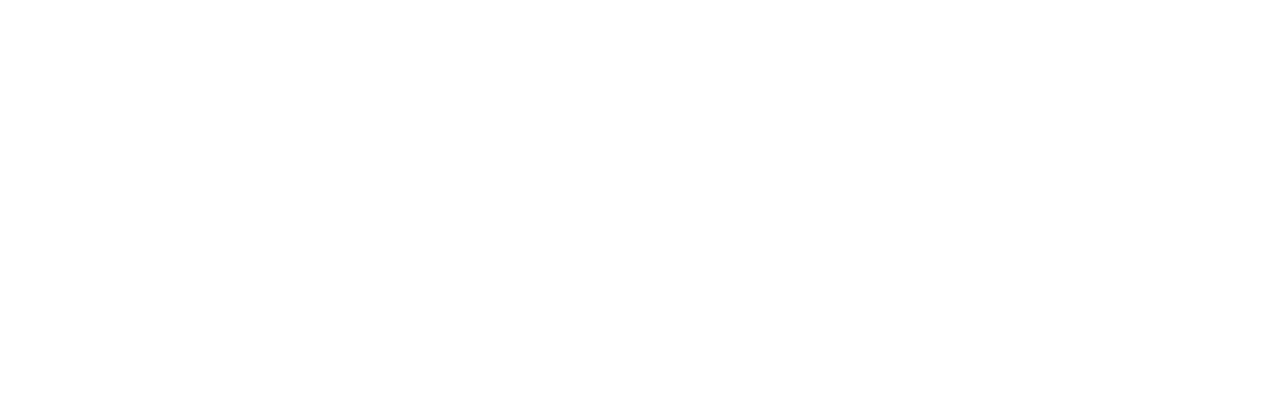
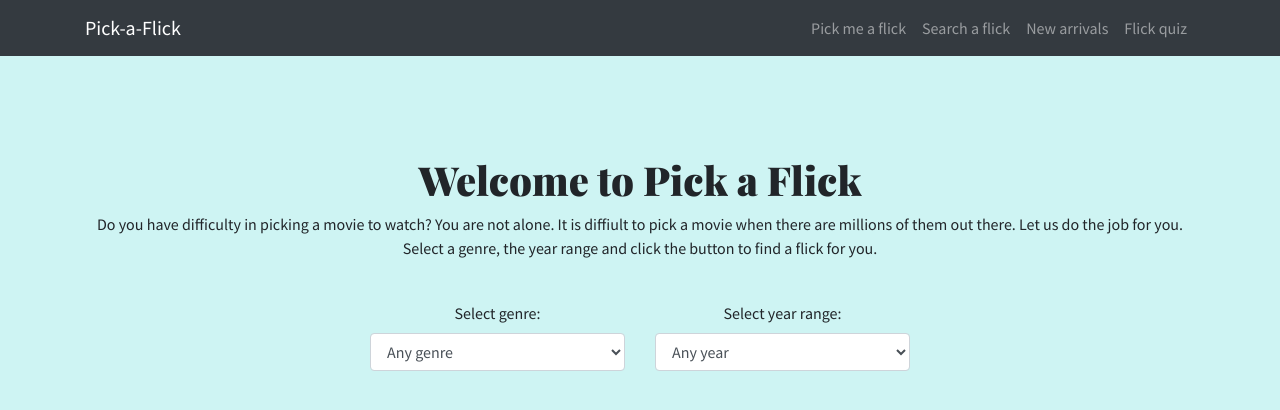
Before and after one commit to vishkid84/pickaflick_milestone_2, a plain HTML site: page index.html in a window 1280 px wide. Drawn offline with nearby package versions, Linux system fonts and the light colour scheme; a web font is replaced by a local one.

Commit message:
Added dropdowns for genre and year

```diff
--- a/assets/css/style.css
+++ b/assets/css/style.css
@@ -0,0 +1,40 @@
+@import url('https://fonts.googleapis.com/css?family=Playfair+Display:400,700,700i,900|Source+Sans+Pro:300,400,400i,600&display=swap');
+
+body{
+    font-family: 'Source Sans Pro', sans-serif, 'Playfair Display', serif;
+    background-color: #cef4f3;
+}
+
+/* Header */
+.intro-container{
+   margin-top: 100px;
+   /* background-color: #cef4f3;  */
+   display: flex;
+   text-align: center;
+   /* align-items: center; */
+}
+}
+
+#section-header{
+    text-align: center;
+    margin: 25px 0;
+    padding-top: 25px;
+}
+
+.main-heading{
+    font-family: 'Playfair Display', serif;
+    font-weight: 800;
+}
+
+.dropdown-selector{
+    margin-top: 25px;
+}
+
+.searchBar{
+    text-align: center;
+}
+
+.searchBtnDiv{
+    text-align: center;
+    margin-top: 15px;
+}
--- a/index.html
+++ b/index.html
@@ -7,16 +7,79 @@
 	<meta http-equiv="Content-Security-Policy" content="upgrade-insecure-requests">
 	<title>Pickaflick</title>
 
-	<link rel="stylesheet" href="https://maxcdn.bootstrapcdn.com/bootstrap/3.3.7/css/bootstrap.min.css"
-		type="text/css" />
-	<link rel="stylesheet" href="https://maxcdn.bootstrapcdn.com/font-awesome/4.7.0/css/font-awesome.min.css"
-		type="text/css" />
-	<link rel="stylesheet" href="https://cdnjs.cloudflare.com/ajax/libs/hover.css/2.1.1/css/hover-min.css"
-		type="text/css" />
+	<link rel="stylesheet" href="https://stackpath.bootstrapcdn.com/bootstrap/4.4.1/css/bootstrap.min.css" integrity="sha384-Vkoo8x4CGsO3+Hhxv8T/Q5PaXtkKtu6ug5TOeNV6gBiFeWPGFN9MuhOf23Q9Ifjh" crossorigin="anonymous">
 	<link rel="stylesheet" href="assets/css/style.css" type="text/css" />
+    <script src="https://code.jquery.com/jquery-3.4.1.slim.min.js" integrity="sha384-J6qa4849blE2+poT4WnyKhv5vZF5SrPo0iEjwBvKU7imGFAV0wwj1yYfoRSJoZ+n" crossorigin="anonymous"></script>
+<script src="https://cdn.jsdelivr.net/npm/popper.js@1.16.0/dist/umd/popper.min.js" integrity="sha384-Q6E9RHvbIyZFJoft+2mJbHaEWldlvI9IOYy5n3zV9zzTtmI3UksdQRVvoxMfooAo" crossorigin="anonymous"></script>
+<script src="https://stackpath.bootstrapcdn.com/bootstrap/4.4.1/js/bootstrap.min.js" integrity="sha384-wfSDF2E50Y2D1uUdj0O3uMBJnjuUD4Ih7YwaYd1iqfktj0Uod8GCExl3Og8ifwB6" crossorigin="anonymous"></script>
 	<script src="https://ajax.googleapis.com/ajax/libs/jquery/3.2.1/jquery.min.js"></script>
 </head>
 <body>
+
+    <nav id="navbar" class="navbar navbar-expand-md navbar-dark bg-dark">
+		<div class="container">
+			<a class="navbar-brand logo" href="index.html">Pick-a-Flick</a>
+			<button class="navbar-toggler" data-toggle="collapse" data-target="#navbarNav">
+                <span class="navbar-toggler-icon"></span>
+            </button>
+			<div class="collapse navbar-collapse" id="navbarNav">
+				<ul class="navbar-nav ml-auto">
+					<li class="nav-item">
+						<a class="nav-link" href="#Pickflick">Pick me a flick</a>
+					</li>
+					<li class="nav-item">
+						<a class="nav-link" href="#Searchflick">Search a flick</a>
+					</li>
+					<li class="nav-item">
+						<a class="nav-link" href="#Newarrivals">New arrivals</a>
+					</li>
+					<li class="nav-item">
+						<a class="nav-link" href="#Flickquiz">Flick quiz</a>
+					</li>
+				</ul>
+			</div>
+		</div>
+	</nav>
+
+    <header class="container intro-container" >
+		<div id="section-header">
+			<div class="row">
+				<div class="col-md-12">
+					<h1 class="main-heading">Welcome to Pick a Flick</h1>
+                    <p class="contentText">Do you have difficulty in picking a movie to watch? You are not alone. It is diffiult to pick a movie when there are millions of them out there.
+                    Let us do the job for you. Select a genre, the year range and click the button to find a flick for you.
+                    </p>
+				</div>
+                <div class="col-md-3 offset-md-3 dropdown-selector">
+                    <div class="form-group genre-selection">
+                        <label for="sel1">Select genre:</label>
+                        <select class="form-control" id="sel1">
+                            <option id="anyGenre">Any genre</option>
+                            <option id="Action">Action</option>
+                            <option id="Animation">Animation</option>
+                            <option id="Comedy">Comedy</option>
+                            <option id="Drama">Drama</option>
+                            <option id="Horror">Horror</option>
+                            <option id="SciFi">SciFi</option>
+                            <option id="Thriller">Thriller</option>
+                        </select>
+                    </div>
+                </div>
+                <div class="col-md-3 dropdown-selector">
+                    <div class="form-group year-selection">
+                        <label for="sel1">Select year range:</label>
+                        <select class="form-control" id="sel1">
+                            <option id="anyYear">Any year</option>
+                            <option id="yearRangeOne">1930-1950</option>
+                            <option id="yearRangeTwo">1950-1980</option>
+                            <option id="yearRangeThree">1980-2000</option>
+                            <option id="yearRangeFour">2000 and above</option>
+                        </select>
+                    </div>
+                </div>
+			</div>
+		</div>
+	</header>
 
 
     <script src="assets/js/script.js">  </script>
```
